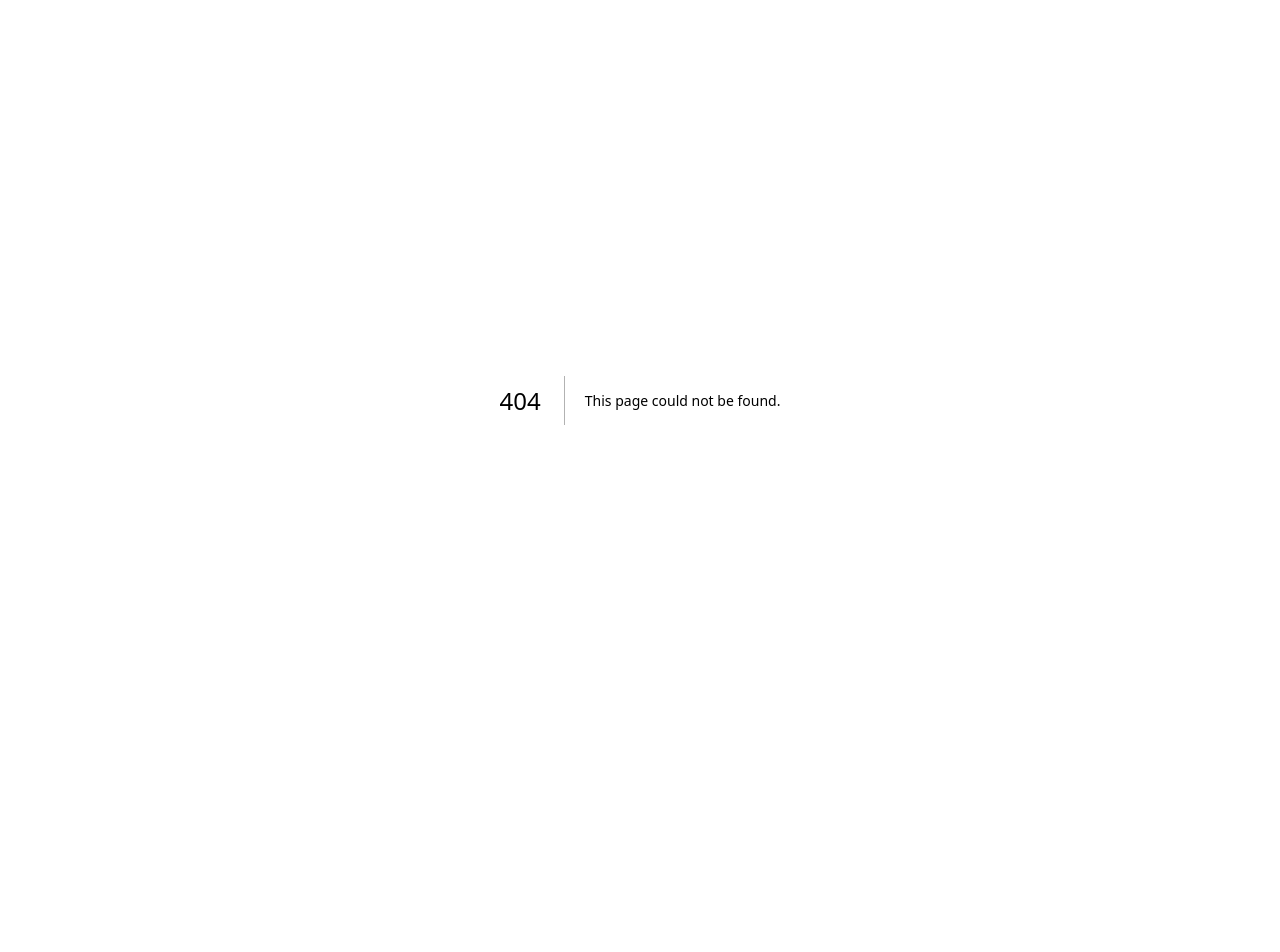
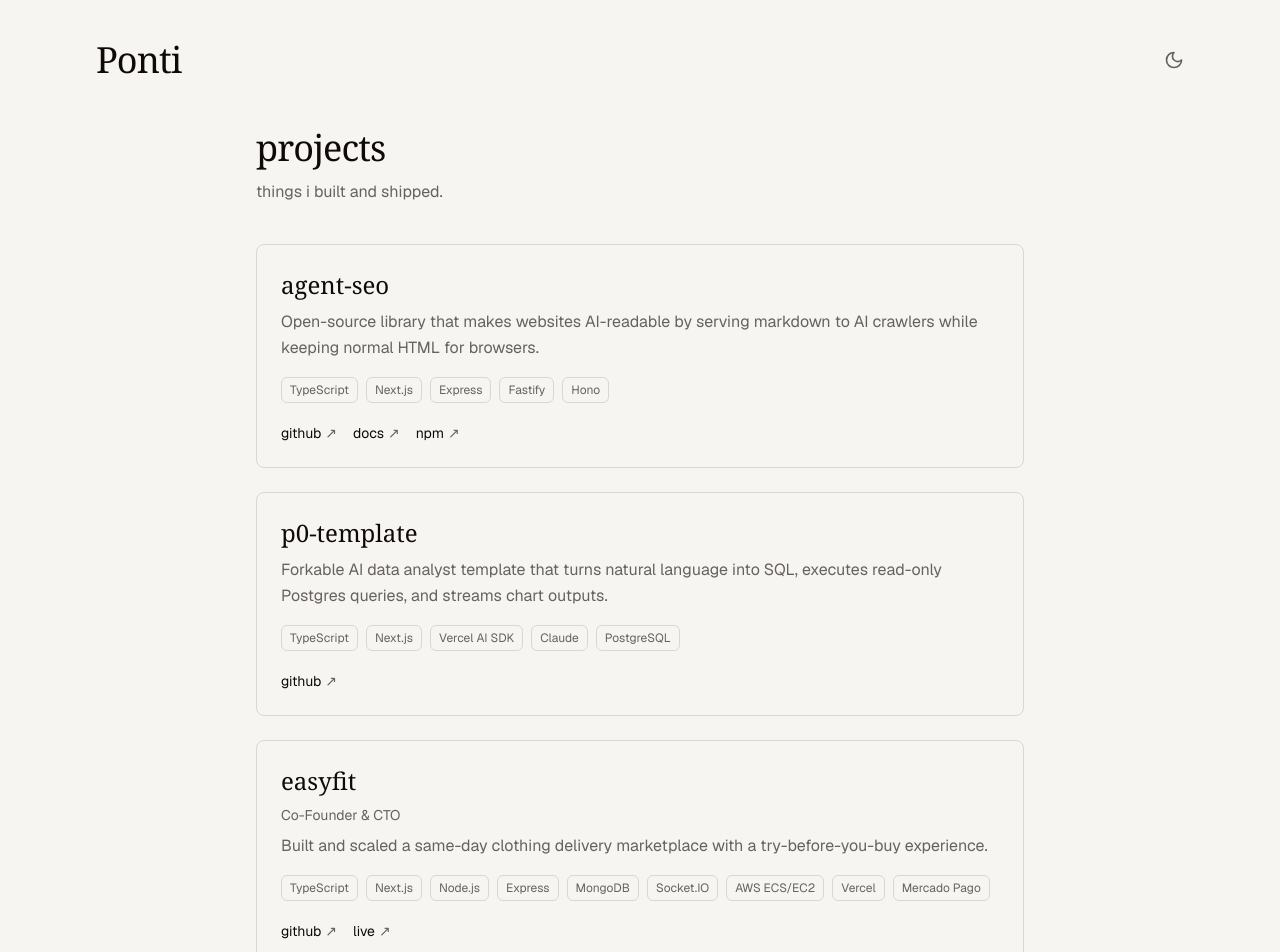
Before and after one commit to pontiggia/pontidev.com, a Next.js app: page /projects in a window 1280 px wide. Before the commit this address had no page. Shown: the top 952 px of the page. Before the commit the page ends 800 px from the top, so only its background shows below. Built offline with nearby package versions, Linux system fonts and the light colour scheme.

Commit message:
feat: update site navigation and projects content

```diff
--- a/app/blog/[slug]/page.tsx
+++ b/app/blog/[slug]/page.tsx
@@ -68,7 +68,7 @@ export default async function PostPage({ params, searchParams }: PageProps) {
 
   return (
     <main className="min-h-screen px-8 md:px-16 lg:px-24 py-8 md:py-10">
-      <SiteHeader />
+      <SiteHeader name="Ponti" href="/blog" />
 
       <div className="mb-2">
         <div className="flex items-center justify-between gap-4">
--- a/app/blog/page.tsx
+++ b/app/blog/page.tsx
@@ -1,4 +1,3 @@
-import Link from 'next/link';
 import { SiteHeader } from '@/components/site-header';
 import { SiteFooter } from '@/components/site-footer';
 import { getAllPosts } from '@/lib/mdx';
@@ -18,25 +17,14 @@ export default function BlogPage() {
 
   return (
     <main className="min-h-screen px-8 md:px-16 lg:px-24 py-8 md:py-10">
-      <div className="mb-16 md:mb-20 lg:mb-24">
-        <Link
-          href="/"
-          className="inline-flex items-center gap-1.5 text-sm text-muted-foreground hover:text-foreground transition-colors mb-6"
-        >
-          <span className="group-hover:-translate-x-0.5 transition-transform">
-            ←
-          </span>
-          home
-        </Link>
-        <SiteHeader />
-      </div>
+      <SiteHeader name="Ponti" href="/" />
 
       <div className="max-w-2xl mx-auto">
         <BlogFilter posts={posts} allTags={allTags} />
+      </div>
 
-        <div className="mt-12">
-          <SiteFooter />
-        </div>
+      <div className="mt-12">
+        <SiteFooter />
       </div>
     </main>
   );
--- a/app/page.tsx
+++ b/app/page.tsx
@@ -14,8 +14,8 @@ export default function Home() {
   const greeting = getGreeting();
 
   return (
-    <main className="h-screen overflow-hidden px-8 md:px-16 lg:px-24 py-8 md:py-10 flex flex-col">
-      <SiteHeader name="Felipe Pontiggia" />
+    <main className="min-h-screen px-8 md:px-16 lg:px-24 py-8 md:py-10 flex flex-col">
+      <SiteHeader name="Felipe Pontiggia" href="/" />
 
       <div className="flex-1 flex flex-col justify-between">
         <div>
@@ -30,10 +30,11 @@ export default function Home() {
             </p>
           </section>
 
-          <section className="max-w-4xl gap-4 mt-16">
+          <section className="max-w-4xl mt-16 space-y-8">
+            <div>
               <Link
                 href="/blog"
-              className="hero-text group inline-flex items-center gap-2 font-serif text-xl md:text-2xl text-foreground hover:underline underline-offset-4"
+                className="hero-text group inline-flex items-center gap-2 font-serif text-lg md:text-xl text-foreground hover:underline underline-offset-4"
               >
                 blog
                 <span className="text-muted-foreground group-hover:translate-x-1 transition-transform">
@@ -41,8 +42,25 @@ export default function Home() {
                 </span>
               </Link>
               <p className="text-sm text-muted-foreground mt-2">
-              thoughts on code, security, and whatever else is on my mind.
+                thoughts, notes, and whatever else is on my mind.
               </p>
+            </div>
+
+            <div>
+              <Link
+                href="/projects"
+                className="hero-text group inline-flex items-center gap-2 font-serif text-lg md:text-xl text-foreground hover:underline underline-offset-4"
+              >
+                projects
+                <span className="text-muted-foreground group-hover:translate-x-1 transition-transform">
+                  →
+                </span>
+              </Link>
+              <p className="text-sm text-muted-foreground mt-2">
+                things i built and shipped.
+              </p>
+            </div>
+
           </section>
         </div>
 
--- /dev/null
+++ b/app/projects/page.tsx
@@ -0,0 +1,87 @@
+import Link from 'next/link';
+import { SiteHeader } from '@/components/site-header';
+import { SiteFooter } from '@/components/site-footer';
+import { projects } from '@/lib/data/projects';
+
+export const metadata = {
+  title: 'Projects',
+  description: 'Things I built and shipped.',
+};
+
+export default function ProjectsPage() {
+  return (
+    <main className="min-h-screen px-8 md:px-16 lg:px-24 py-8 md:py-10">
+      <SiteHeader name="Ponti" href="/" />
+
+      <section className="max-w-3xl mx-auto">
+        <h1 className="font-serif text-3xl md:text-4xl tracking-tight text-foreground">
+          projects
+        </h1>
+        <p className="text-muted-foreground mt-3">
+          things i built and shipped.
+        </p>
+
+        <div className="mt-10 space-y-6">
+          {projects.map((project) => (
+            <article
+              key={project.id}
+              className="border border-border rounded-md p-5 md:p-6"
+            >
+              <h2 className="font-serif text-2xl text-foreground">
+                {project.title}
+              </h2>
+              {(project.role || project.location || project.period) && (
+                <p className="text-sm text-muted-foreground mt-2">
+                  {[project.role, project.location, project.period]
+                    .filter(Boolean)
+                    .join(' · ')}
+                </p>
+              )}
+              <p className="text-muted-foreground leading-relaxed mt-2">
+                {project.description}
+              </p>
+
+              {project.highlights && project.highlights.length > 0 && (
+                <ul className="mt-4 space-y-2 list-disc pl-5 text-muted-foreground">
+                  {project.highlights.map((highlight) => (
+                    <li key={`${project.id}-${highlight}`}>{highlight}</li>
+                  ))}
+                </ul>
+              )}
+
+              <div className="flex flex-wrap gap-2 mt-4">
+                {project.stack.map((item) => (
+                  <span
+                    key={item}
+                    className="text-xs px-2 py-1 border border-border rounded-sm text-muted-foreground"
+                  >
+                    {item}
+                  </span>
+                ))}
+              </div>
+
+              {project.links && project.links.length > 0 && (
+                <div className="flex flex-wrap gap-4 mt-5">
+                  {project.links.map((link) => (
+                    <Link
+                      key={`${project.id}-${link.label}`}
+                      href={link.href}
+                      className="inline-flex items-center gap-1 text-sm text-foreground hover:underline underline-offset-4"
+                    >
+                      {link.label}
+                      <span className="text-muted-foreground">↗</span>
+                    </Link>
+                  ))}
+                </div>
+              )}
+            </article>
+          ))}
+        </div>
+      </section>
+
+      <div className="mt-12">
+        <SiteFooter />
+      </div>
+    </main>
+  );
+}
--- a/components/site-header.tsx
+++ b/components/site-header.tsx
@@ -3,12 +3,16 @@ import { ThemeToggle } from '@/components/theme-toggle';
 
 interface SiteHeaderProps {
   name?: string;
+  href?: string;
 }
 
-export function SiteHeader({ name = 'Ponti' }: SiteHeaderProps) {
+export function SiteHeader({
+  name = 'Felipe Pontiggia',
+  href = '/',
+}: SiteHeaderProps) {
   return (
     <header className="flex items-center justify-between mb-10 md:mb-12">
-      <Link href="/blog">
+      <Link href={href}>
         <h1 className="font-serif text-2xl md:text-3xl lg:text-4xl tracking-tight text-foreground hover:text-muted-foreground transition-colors cursor-pointer">
           {name}
         </h1>
--- /dev/null
+++ b/lib/data/projects.ts
@@ -0,0 +1,63 @@
+export interface ProjectLink {
+  label: string;
+  href: string;
+}
+
+export interface ProjectEntry {
+  id: string;
+  title: string;
+  description: string;
+  role?: string;
+  location?: string;
+  period?: string;
+  stack: string[];
+  highlights?: string[];
+  links?: ProjectLink[];
+}
+
+export const projects: ProjectEntry[] = [
+  {
+    id: 'agent-seo',
+    title: 'agent-seo',
+    description:
+      'Open-source library that makes websites AI-readable by serving markdown to AI crawlers while keeping normal HTML for browsers.',
+    stack: ['TypeScript', 'Next.js', 'Express', 'Fastify', 'Hono'],
+    links: [
+      { label: 'github', href: 'https://github.com/pontiggia/agent-seo' },
+      { label: 'docs', href: 'https://agent-seo-docs.vercel.app' },
+      { label: 'npm', href: 'https://www.npmjs.com/org/agent-seo' },
+    ],
+  },
+  {
+    id: 'p0-template',
+    title: 'p0-template',
+    description:
+      'Forkable AI data analyst template that turns natural language into SQL, executes read-only Postgres queries, and streams chart outputs.',
+    stack: ['TypeScript', 'Next.js', 'Vercel AI SDK', 'Claude', 'PostgreSQL'],
+    links: [
+      { label: 'github', href: 'https://github.com/pontiggia/p0-template' },
+    ],
+  },
+  {
+    id: 'easyfit',
+    title: 'easyfit',
+    description:
+      'Built and scaled a same-day clothing delivery marketplace with a try-before-you-buy experience.',
+    role: 'Co-Founder & CTO',
+    stack: [
+      'TypeScript',
+      'Next.js',
+      'Node.js',
+      'Express',
+      'MongoDB',
+      'Socket.IO',
+      'AWS ECS/EC2',
+      'Vercel',
+      'Mercado Pago',
+    ],
+    links: [
+      { label: 'github', href: 'https://github.com/easy-fit/easyfit' },
+      { label: 'live', href: 'https://www.easyfit.com.ar' },
+    ],
+  },
+];
```
Also changed, not shown: 1 other file (tests, documents, lock files or other folders). Lines whose indentation alone changed are shown as unchanged.
